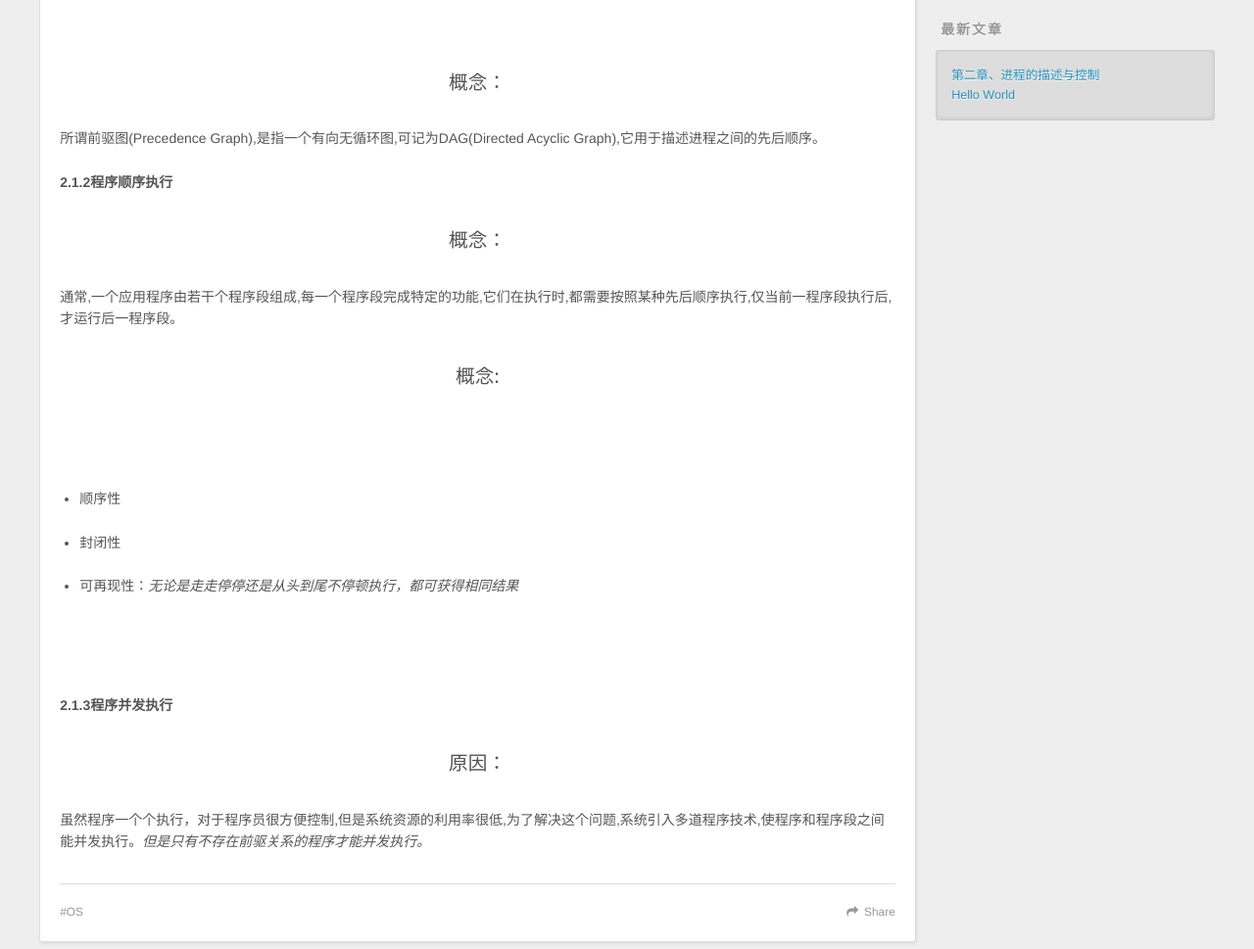
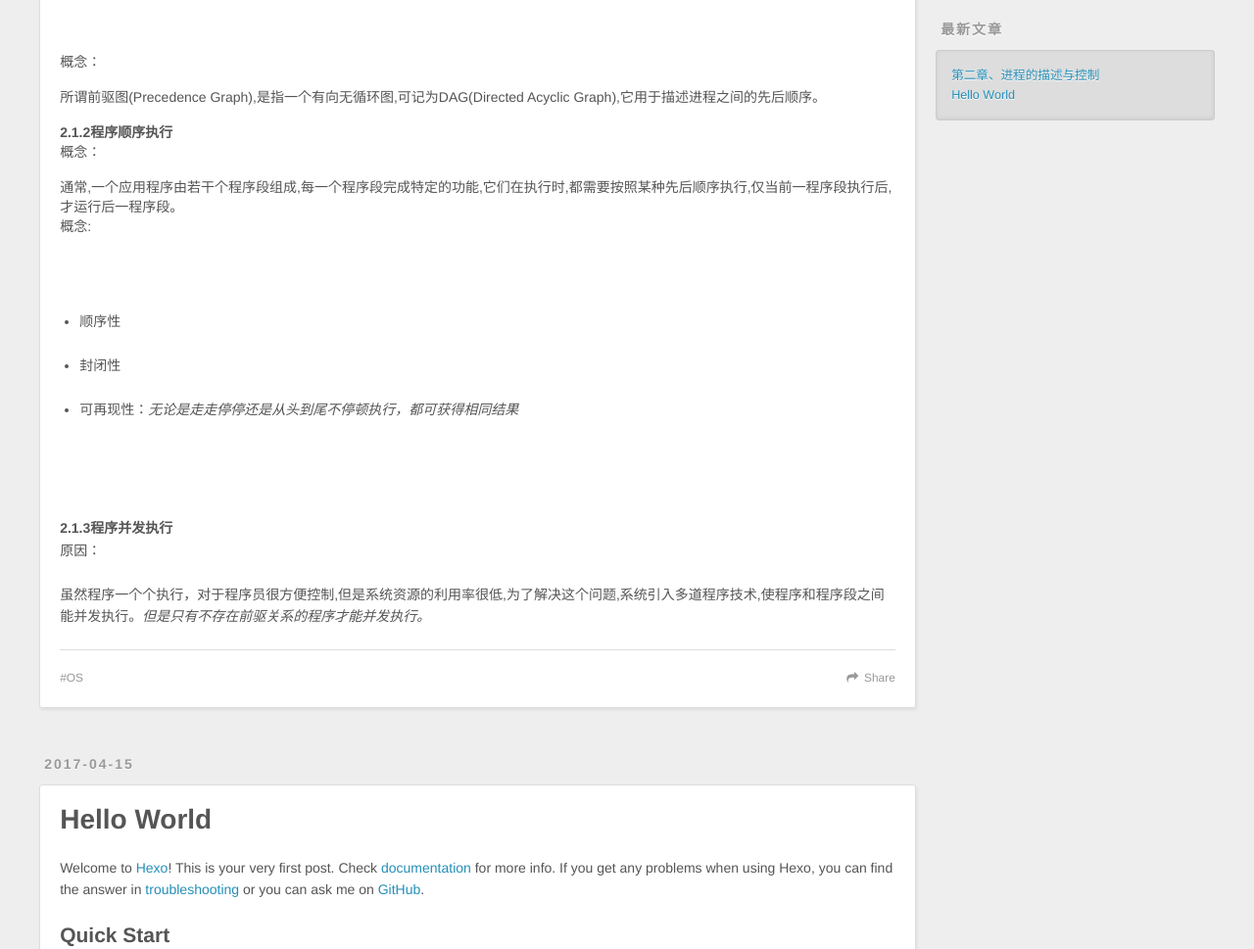
Before and after one commit to Slinblog/Slinblog.github.io, a plain HTML site: page index.html in a window 1280 px wide. Shown: the part 740-1709 px from the top of the page at 98% size. Drawn offline with nearby package versions, Linux system fonts and the light colour scheme.

Commit message:
Site updated: 2017-05-26 23:13:06

```diff
--- a/index.html
+++ b/index.html
@@ -87,34 +87,15 @@
 
     <div class="article-entry" itemprop="articleBody">
 
-        <html><br><head><br><br></head><br><body><br>     <p align="left" style="color:blue;font_size:100px;"><strong>第二章:程序的进程与控制</strong></p><br>     <p><strong>2.1  前驱图和程序执行</strong></p><br>     <p><strong>2.1.1 前驱图</strong></p><br></body><br></html>
+        <html><br><head><br><br></head><br><body><br>     <p align="left" style="color:blue;font_size:100px;"><strong>第二章:程序的进程与控制</strong></p><br>     <p><strong>2.1  前驱图和程序执行</strong></p><br>     <p><strong>2.1.1 前驱图</strong></p><br></body><br></html><br>概念：<br><br>所谓前驱图(Precedence Graph),是指一个有向无循环图,可记为DAG(Directed Acyclic Graph),它用于描述进程之间的先后顺序。<br><br><strong>2.1.2程序顺序执行</strong><br>概念：<br><br>通常,一个应用程序由若干个程序段组成,每一个程序段完成特定的功能,它们在执行时,都需要按照某种先后顺序执行,仅当前一程序段执行后,才运行后一程序段。<br>概念:<br><br><body><br>      <ul><br>         <li>顺序性</li><br>         <li>封闭性</li><br>         <li>可再现性：<em>无论是走走停停还是从头到尾不停顿执行，都可获得相同结果</em></li><br>      </ul><br></body><br>
 
-<blockquote>
-<p>概念： </p>
-</blockquote>
-<p>所谓前驱图(Precedence Graph),是指一个有向无循环图,可记为DAG(Directed Acyclic Graph),它用于描述进程之间的先后顺序。</p>
-<p><strong>2.1.2程序顺序执行</strong></p>
-<blockquote>
-<p>概念：</p>
-</blockquote>
-<p>通常,一个应用程序由若干个程序段组成,每一个程序段完成特定的功能,它们在执行时,都需要按照某种先后顺序执行,仅当前一程序段执行后,才运行后一程序段。</p>
-<blockquote>
-<p>概念:</p>
-</blockquote>
-<p></p>
-<p><body><br>      <ul><br>         <li>顺序性</li><br>         <li>封闭性</li><br>         <li>可再现性：<em>无论是走走停停还是从头到尾不停顿执行，都可获得相同结果</em></li><br>      </ul><br></body><br></p>
-<p><strong>2.1.3程序并发执行</strong></p>
-<blockquote>
-<p>原因：</p>
-</blockquote>
+<p><strong>2.1.3程序并发执行</strong><br>原因：</p>
 <p>虽然程序一个个执行，对于程序员很方便控制,但是系统资源的利用率很低,为了解决这个问题,系统引入多道程序技术,使程序和程序段之间能并发执行。<em>但是只有不存在前驱关系的程序才能并发执行。</em></p>
-<blockquote>
-</blockquote>
 
 
     </div>
     <footer class="article-footer">
-      <a data-url="http://yoursite.com/2017/05/25/txt/" data-id="cj35zgp5y0000cg6x3i0qi44q" class="article-share-link">Share</a>
+      <a data-url="http://yoursite.com/2017/05/25/txt/" data-id="cj35zleun0001i06xjgtj0ipb" class="article-share-link">Share</a>
 
 
   <ul class="article-tag-list"><li class="article-tag-list-item"><a class="article-tag-list-link" href="/tags/OS/">OS</a></li></ul>
@@ -161,7 +142,7 @@
 
     </div>
     <footer class="article-footer">
-      <a data-url="http://yoursite.com/2017/04/15/hello-world/" data-id="cj35zgp6o0003cg6xm9gjfrxz" class="article-share-link">Share</a>
+      <a data-url="http://yoursite.com/2017/04/15/hello-world/" data-id="cj35zleu30000i06xbd2aaemg" class="article-share-link">Share</a>
 
 
     </footer>
```
Also changed, not shown: 2017/04/15/hello-world/index.html (+1 -1 lines), 2017/05/25/txt/index.html (+7 -26 lines).
